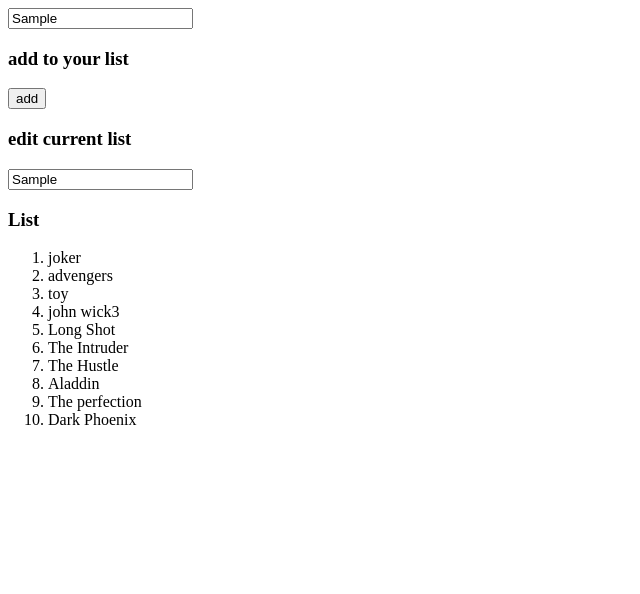
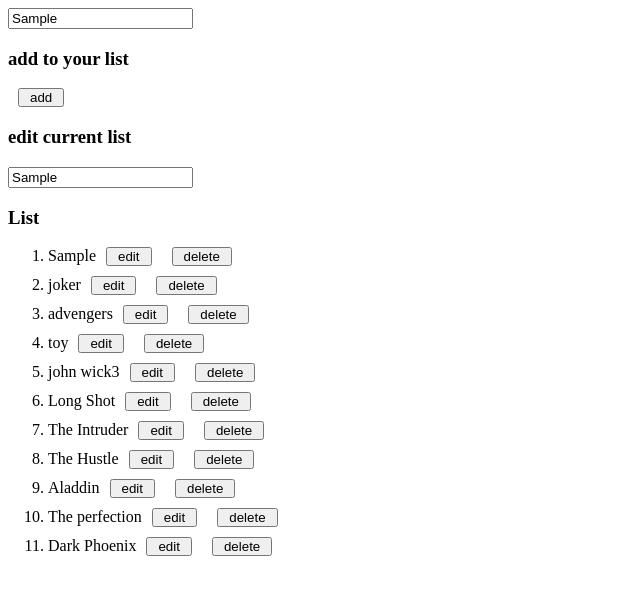
Before and after one commit to jialianghuang/crudapp, a plain HTML site: page index.html in a window 1280 px wide. Both pictures are taken after typing "Sample", "Sample" into the empty fields and a click on the button "add". Shown: the whole page, without its empty margins (0-640 px from the left). Drawn offline with Linux system fonts and the light colour scheme.

Commit message:
Add files via upload

```diff
--- /dev/null
+++ b/css/style.css
@@ -0,0 +1,7 @@
+button {
+    padding: 0 10px 0 10px;
+    margin: 0 10px 0 10px
+}
+li {
+   margin: 10px 0 10px 0;
+}
--- a/index.html
+++ b/index.html
@@ -1,13 +1,13 @@
 <!DOCTYPE HTML>
 <html>
 <head>
+    <link href = "css/style.css" rel = "stylesheet" type="text/css">
 </head>
 <body>
-
 <div class="container">
 <input id = "editor">
 <h3>add to your list</h3>
-<button>add</button>
+<button id = "additem">add</button>
 <h3>edit current list</h3>
 <input id = "edit">
 <h3>List</h3>
--- a/js/script.js
+++ b/js/script.js
@@ -1,17 +1,68 @@
 "use strict"
 
 const draggables = document.getElementById("movielist")
-async function main(){
+async function loader(){
  let response = await fetch("resource/data.json")
  let jsondata = await response.json()
  for(const movie of jsondata)
   {
-        let child = document.createElement('li')
-        child.className = "dragitems"
-        child.textContent = movie.name
-        draggables.appendChild(child)
+      let child = document.createElement("li")
+      child.className = "dragitems"
+      child.textContent = movie.name
+      let editbtn = document.createElement("button")
+      editbtn.className = "editbtn"
+      editbtn.innerText = "edit"
+      child.appendChild(editbtn)
+      let deletebtn = document.createElement("button")
+      deletebtn.className = "deletebtn"
+      deletebtn.innerText = "delete"
+      child.appendChild(deletebtn)
+      draggables.appendChild(child)
   }
- const items = document.querySelectorAll(".dragitems")
- console.log(items)
 }
-main()
+function setDeleteBtn(){
+      const deletebutton = document.querySelectorAll(".deletebtn")
+      deletebutton.forEach(function(dbtn){
+      dbtn.addEventListener("click",function(){
+          let item = dbtn.parentElement
+          item.parentElement.removeChild(item)
+      })
+      })
+}
+function setEditBtn(){
+      const editbutton = document.querySelectorAll(".editbtn")
+      editbutton.forEach(function(btn){
+      btn.addEventListener("click",function(){
+      let editinput = document.querySelector("#edit")
+      editinput.focus();
+      editinput.onblur = function(){
+           let movieitem = btn.parentElement;
+           movieitem.firstChild.textContent = editinput.value;
+      }
+})
+})
+}
+function SetAddBtn(){
+      const addbtn =  document.querySelector("#additem")
+      addbtn.addEventListener("click",function(){
+      let child = document.createElement("li")
+      child.className = "dragitems"
+      child.textContent = document.querySelector("#editor").value
+      let editbtn = document.createElement("button")
+      editbtn.className = "editbtn"
+      editbtn.innerText = "edit"
+      child.appendChild(editbtn)
+      let deletebtn = document.createElement("button")
+      deletebtn.className = "deletebtn"
+      deletebtn.innerText = "delete"
+      child.appendChild(deletebtn)
+      draggables.prepend(child)
+      setDelete()
+      setEdit()
+    })
+}
+loader().then(function(){
+      setDeleteBtn()
+      setEditBtn()
+      SetAddBtn()
+})
```
